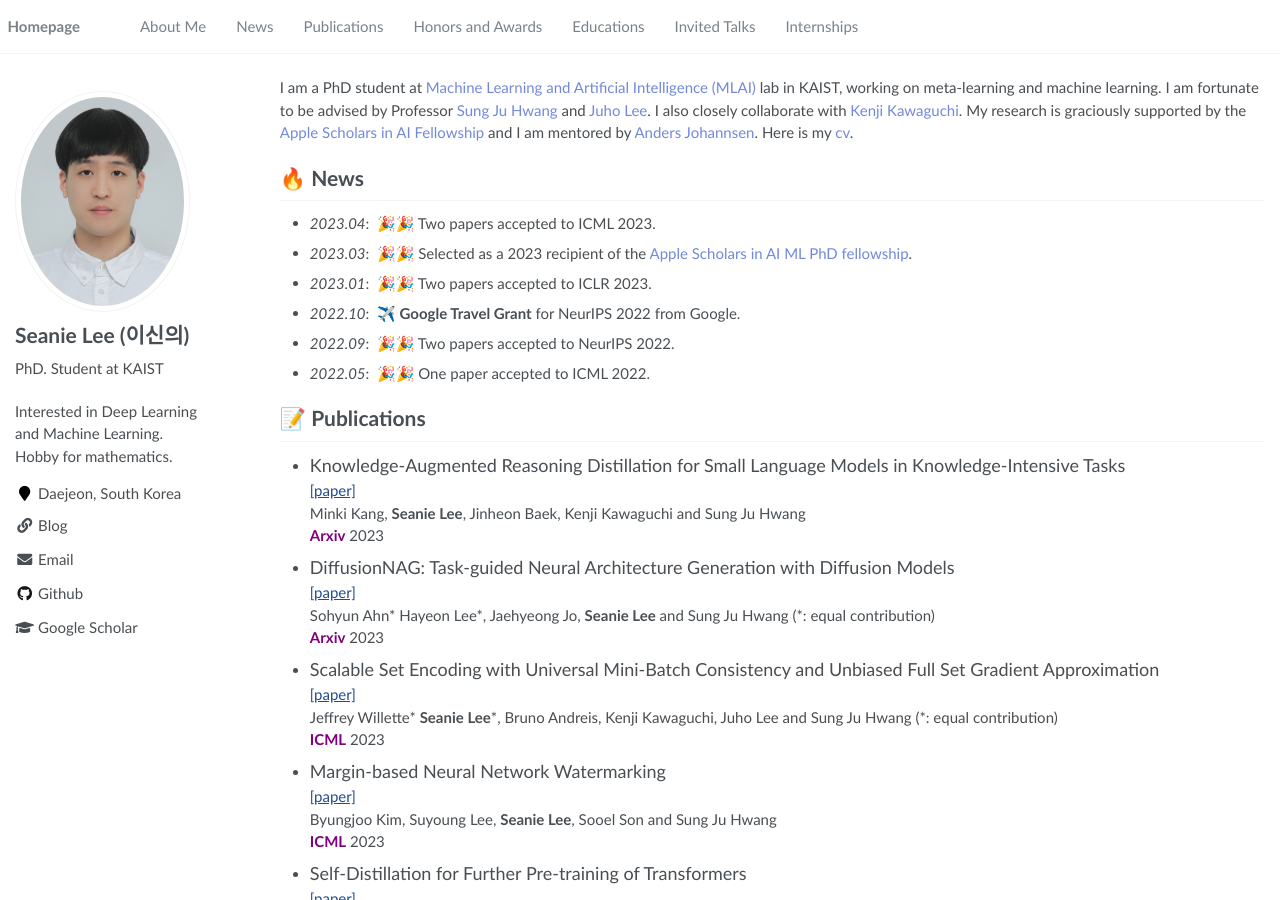
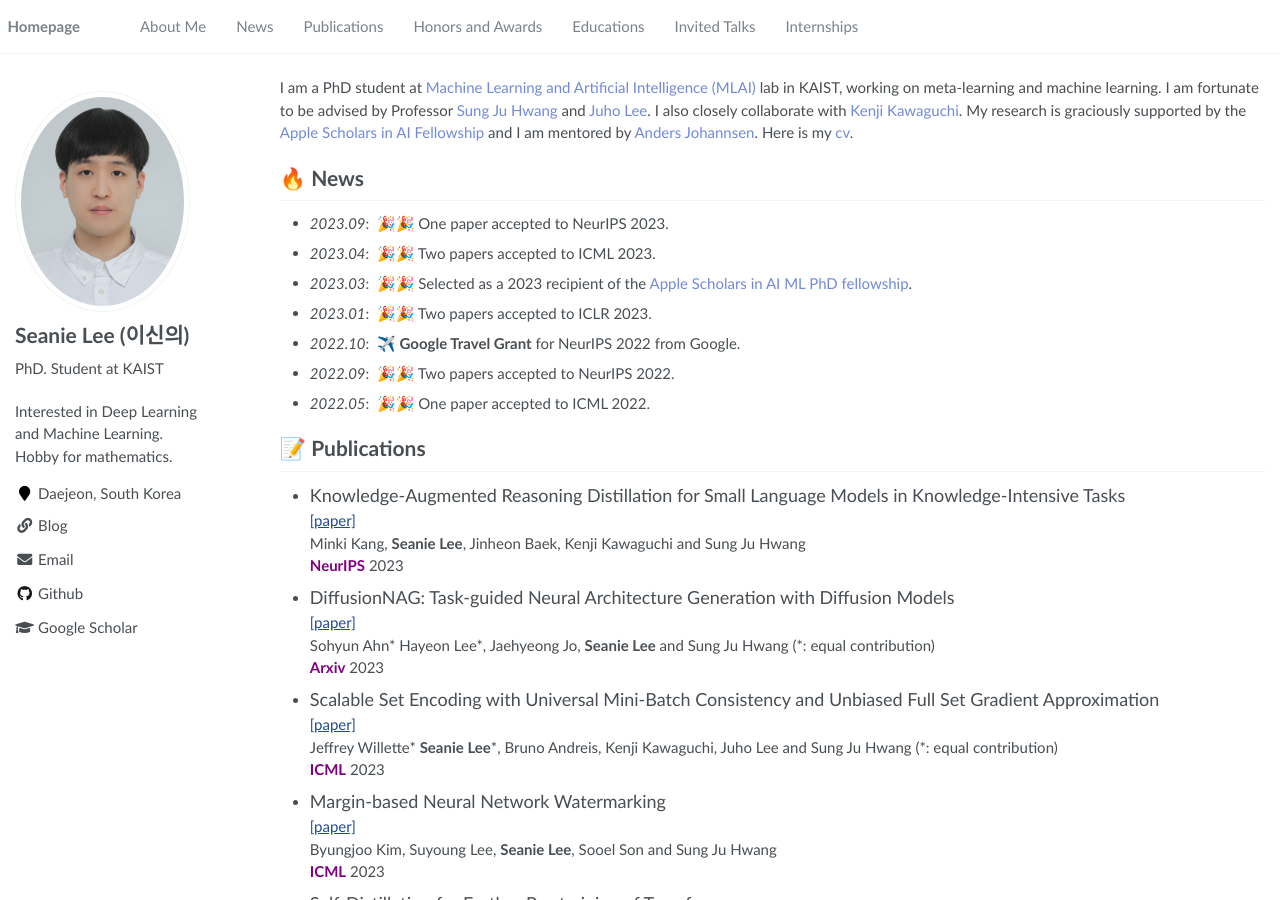
Before and after one commit to seanie12/seanie12.github.io, a Jekyll site: the page built from _pages/about.md, in a window 1280 px wide and 900 px high. Built offline with Jekyll 4.4.1, drawn with Linux system fonts in a browser that asks for light colours.

Commit message:
Update about.md

```diff
--- a/_pages/about.md
+++ b/_pages/about.md
@@ -23,6 +23,7 @@ I am a PhD student at <a href="https://www.mlai-kaist.com/" style="color: #7289d
 
 
 # 🔥 News
+- *2023.09*: &nbsp;🎉🎉 One paper accepted to NeurIPS 2023.
 - *2023.04*: &nbsp;🎉🎉 Two papers accepted to ICML 2023.
 - *2023.03*: &nbsp;🎉🎉 Selected as a 2023 recipient of the <a href="https://machinelearning.apple.com/updates/apple-scholars-aiml-2023" style="color: #7289da; text-decoration: none;">Apple Scholars in AI ML PhD fellowship</a>.
 - *2023.01*: &nbsp;🎉🎉 Two papers accepted to ICLR 2023.
@@ -36,7 +37,7 @@ I am a PhD student at <a href="https://www.mlai-kaist.com/" style="color: #7289d
 - <font size="4">Knowledge-Augmented Reasoning Distillation for Small Language Models in Knowledge-Intensive Tasks</font>
 [[paper]](https://arxiv.org/abs/2305.18395) \\
 Minki Kang, **Seanie Lee**, Jinheon Baek, Kenji Kawaguchi and Sung Ju Hwang \\
-<span style="color:purple">**Arxiv**</span> 2023
+<span style="color:purple">**NeurIPS**</span> 2023
 
 
 - <font size="4">DiffusionNAG: Task-guided Neural Architecture Generation with Diffusion Models</font>
```
